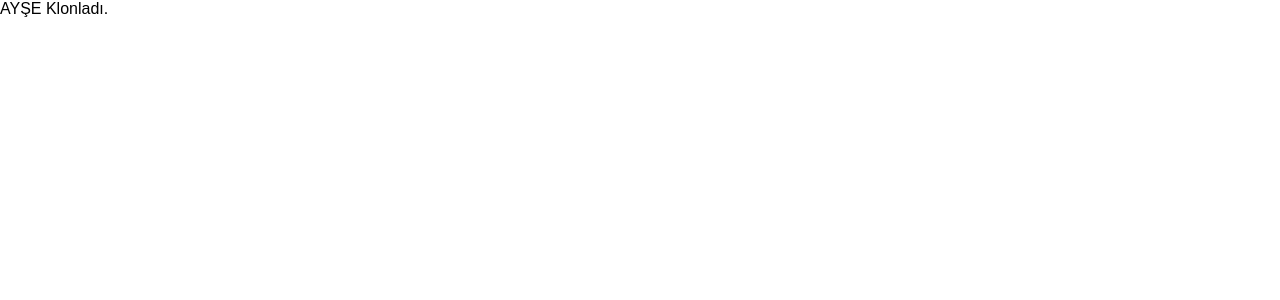
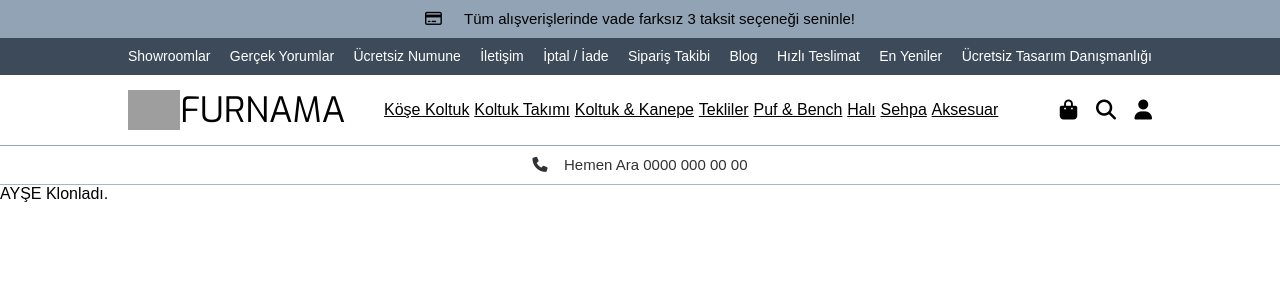
Before and after one commit to MEminUlusoy/FurnitureWebsite.github.io, a React (Create React App) app in the folder furniture-website/: page / in a window 1280 px wide. Shown: the top 300 px of the page. Built offline with nearby package versions, Linux system fonts and the light colour scheme; grey boxes are pictures that could not be loaded; a web font is replaced by a local one.

Commit message:
navbar furniture main sayfasına eklendi

```diff
--- a/furniture-website/src/furnitureMain/FurnitureMain.jsx
+++ b/furniture-website/src/furnitureMain/FurnitureMain.jsx
@@ -1,8 +1,11 @@
 import React from 'react';
 import "./FurnitureMain.css";
+import Navbar from '../components/navbar/Navbar.jsx';
 function FurnitureMain() {
   return (
-    <div>AYŞE Klonladı.</div>
+    <div>
+      <Navbar/>
+      AYŞE Klonladı.</div>
   );
 }
 
```
